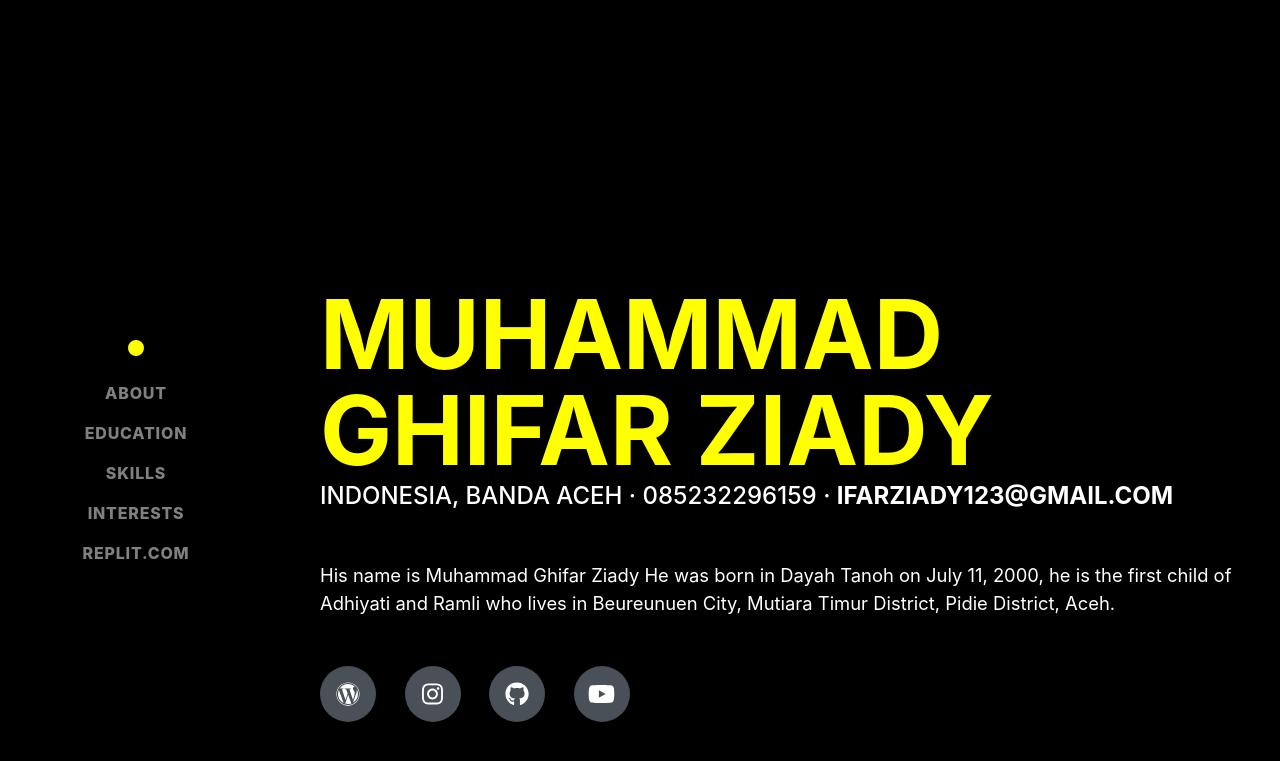
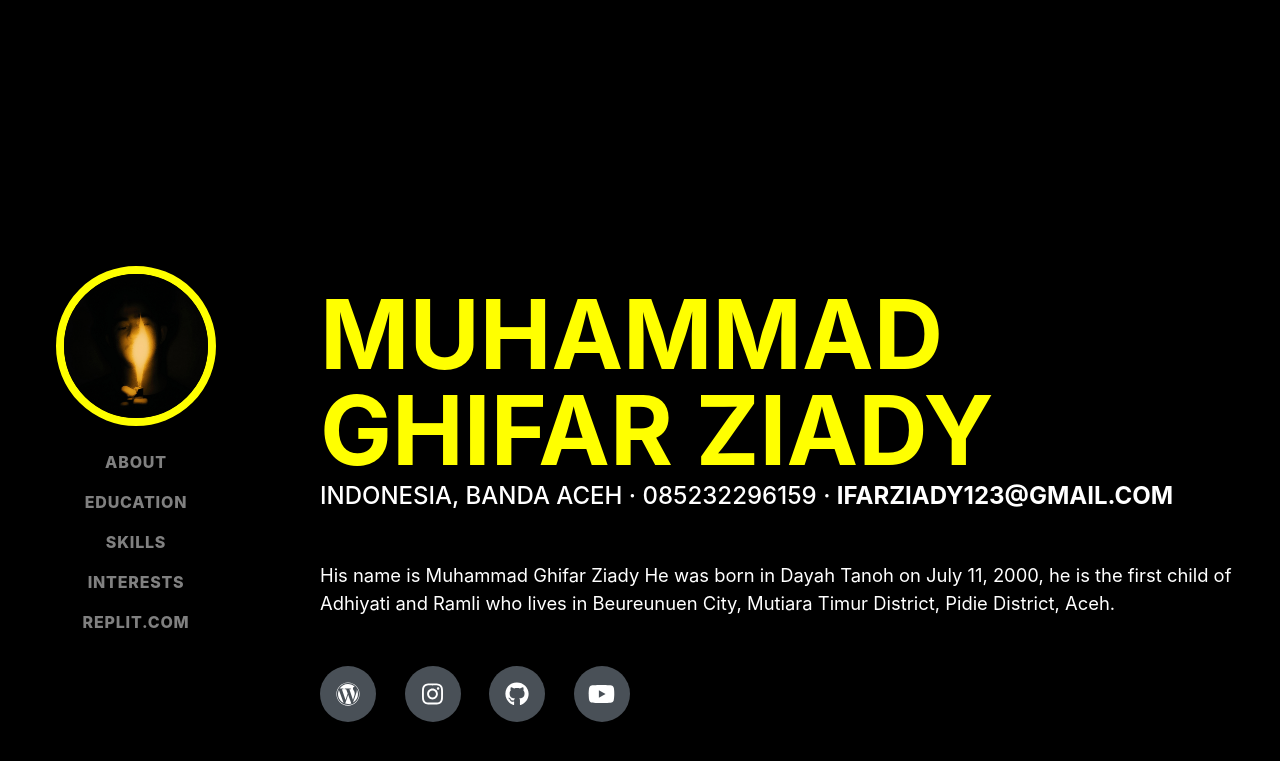
Before and after one commit to GhifarZy/GhifarZy.github.io, a Jekyll site: the page built from index.html, in a window 1280 px wide and 900 px high. Shown: the top 761 px of the window. Built offline with Jekyll 4.4.1, drawn with Linux system fonts in a browser that asks for light colours; some web fonts are replaced.

Commit message:
Update _config.yml

```diff
--- a/_config.yml
+++ b/_config.yml
@@ -7,4 +7,4 @@ title: Resume GhifarZy
 # Build settings
 markdown: kramdown
 exclude: [vendor/ruby]
-profile_picture: assets/img/ziady.jpg
+pp: assets/img/ziady.jpg
```
